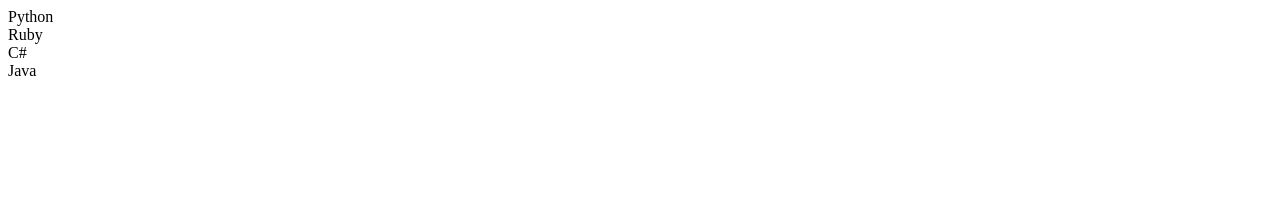
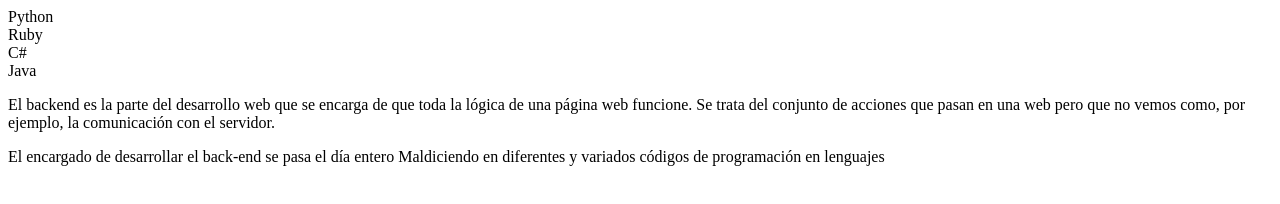
Before and after one commit to Programacion-en-la-web/Taller2, a plain HTML site: page Backend.html in a window 1280 px wide. Drawn offline with Linux system fonts and the light colour scheme.

Commit message:
Backend 2.0

```diff
--- a/Backend.html
+++ b/Backend.html
@@ -10,5 +10,13 @@
 		Ruby<br/>
 		C#<br/>
 		Java<br/>
+        <p>El backend es la parte del desarrollo web que se
+        encarga de que toda la lógica de una página web
+        funcione. Se trata del conjunto de acciones que
+        pasan en una web pero que no vemos como, por
+        ejemplo, la comunicación con el servidor.<p>
+        <p>El encargado de desarrollar el back-end se pasa
+        el día entero Maldiciendo en diferentes y
+        variados códigos de programación en lenguajes<p>
 </body>
 </html>
```
